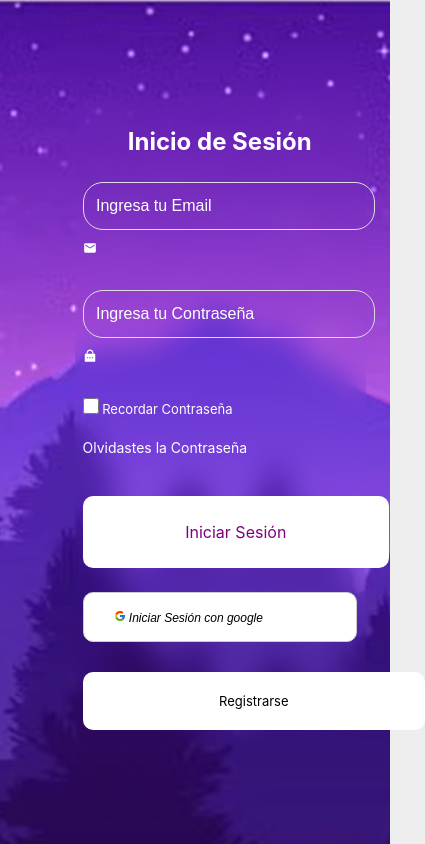
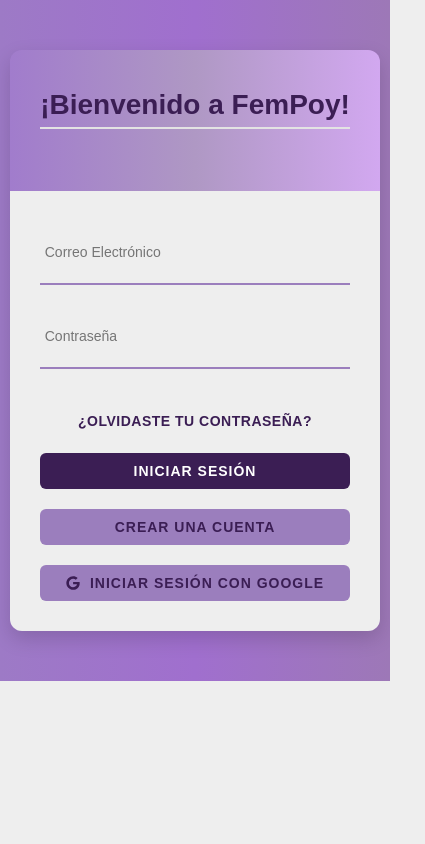
Before and after one commit to YenyVillalba/miprueba, a React (Create React App) app: page /Login in a window 390 px wide. Shown: the whole page, 425 px wide, since content can reach past the window. Built offline with nearby package versions, Linux system fonts and the light colour scheme.

Commit message:
Agregar responsive faltante, actualización y mejora del Login

```diff
--- a/src/Components/Login.js
+++ b/src/Components/Login.js
@@ -1,52 +1,111 @@
-import React from 'react';
-import img1 from "../Assets/img1.png";
+import React, { useState } from "react";
+import { FaGoogle } from "react-icons/fa";
 import styles from "../Styles/Login.module.css";
-import { MdEmail } from "react-icons/md";
-import { RiLockPasswordFill } from "react-icons/ri";
-import { FcGoogle } from "react-icons/fc";
-import { Link } from 'react-router-dom';
-
-
+import { useNavigate } from "react-router-dom";
 
 const Login = () => {
+  const [isRegister, setIsRegister] = useState(false); // Determina si estamos en la vista de registro
+  const [name, setName] = useState("");
+  const [email, setEmail] = useState("");
+  const [password, setPassword] = useState("");
+  const navigate = useNavigate();
+
+  // Maneja el envío del formulario, ya sea login o registro
+  const handleSubmit = (e) => {
+    e.preventDefault();
+    if (isRegister) {
+      setIsRegister(false); // Cambiar automáticamente a la vista de Login después del registro
+    } else {
+      // Simulamos el inicio de sesión y redirigimos al Home
+      navigate("/");
+    }
+  };
+
+  // Cambia entre vista de Login y Registro
+  const toggleForm = () => {
+    setIsRegister(!isRegister); // Cambiar el estado para alternar entre los formularios
+  };
+
   return (
-    <div>
-        <div className={styles.login}>
-          <img src={img1}  alt='fondo' className={styles.ImgFondo}/>
-           <form className={styles.loginForm}>
-              <h1 className={styles.title} > Inicio de Sesión</h1>
-           <div className={styles.loginFields}>
-                <div className={styles.loginBox}>
-                  <input type='email' placeholder=' Ingresa tu Email' required className={styles.loginInput}/>
-                  <i><MdEmail />  </i>
-                </div>
-                <div className={styles.loginBox}>
-                  <input type='password' placeholder=' Ingresa tu Contraseña' required className={styles.loginInput}/>
-                  <i><RiLockPasswordFill /></i>
-                </div>
-                <div className={styles.check}>
-                  <input type='checkbox' className={styles.checkInput} id='user-check'/>
-                  <label htmlFor="usercheck" className={styles.checkLabel}> Recordar Contraseña</label>
-                   <p className={styles.forgot} >Olvidastes la Contraseña</p>
-                </div>
+  <div className={styles.body}>
+    <div className={styles.container}>
+      {/* Sección Izquierda */}
+      <div className={styles.left}>
+        <h2 className={styles.title}>{isRegister ? "¡Únete a nosotros!" : "¡Bienvenido a FemPoy!"}</h2>
+        <p className={styles.subtitle}>
+          {isRegister ? "Crea una cuenta para empezar" : ""}
+        </p>
+      </div>
 
-           </div>
-           <div className={styles.buttonForm}><Link to="/" >Iniciar Sesión </Link></div>
-           <div className={styles.Separator}>
-                <br></br>
-            <div className={styles.signIn}>
-              <button className={styles.google}>
-                <i  className={styles.pGoogle} ><FcGoogle /> Iniciar Sesión con google</i>
-               </button>
-               <div className={styles.Register}>
-                  <p>Registrarse</p>
-               </div>
+      {/* Sección Derecha */}
+      <div className={styles.right}>
+        <form onSubmit={handleSubmit} className={styles.form}>
+          {/* Mostrar campo de Nombre solo en Registro */}
+          {isRegister && (
+            <div className={styles.formGroup}>
+              <input
+                type="text"
+                placeholder="Nombre Completo"
+                value={name}
+                onChange={(e) => setName(e.target.value)}
+                className={styles.input}
+                />
             </div>
-           </div>
-           </form>
+          )}
+
+          {/* Campos comunes para Login y Registro */}
+          <div className={styles.formGroup}>
+            <input
+              type="email"
+              placeholder="Correo Electrónico"
+              value={email}
+              onChange={(e) => setEmail(e.target.value)}
+              className={styles.input}
+              />
+          </div>
+          <div className={styles.formGroup}>
+            <input
+              type="password"
+              placeholder="Contraseña"
+              value={password}
+              onChange={(e) => setPassword(e.target.value)}
+              className={styles.input}
+              />
+          </div>
+
+          {/* Enlace para olvidar la contraseña solo en Login */}
+          {!isRegister && (
+            <div className={styles.forgotPassword}>
+              <a href="/" className={styles.forgotPasswordLink}>
+                ¿Olvidaste tu contraseña?
+              </a>
+            </div>
+          )}
+
+          {/* Botón de Login o Registro */}
+          <button type="submit" className={styles.button}>
+            {isRegister ? "Registrarse" : "Iniciar Sesión"}
+          </button>
+        </form>
+
+        {/* Botón para cambiar entre Login y Registro */}
+        <button
+          onClick={toggleForm} // Alternar entre Login y Registro
+          className={styles.registerButton}
+          >
+          {isRegister ? "¿Ya tienes una cuenta? Iniciar Sesión" : "Crear una cuenta"}
+        </button>
+
+        {/* Botón para iniciar sesión con Google */}
+        <div className={styles.socialLogin}>
+          <button className={styles.socialButton}>
+            <FaGoogle className={styles.socialIcon} /> INICIAR SESIÓN CON GOOGLE
+          </button>
         </div>
+      </div>
     </div>
-  )
-}
+  </div>
+  );
+};
 
 export default Login;
--- a/src/Styles/Home.module.css
+++ b/src/Styles/Home.module.css
@@ -10,7 +10,7 @@
   }
 
   .overlay {
-    background-color: rgba(59, 30, 84, 0.7);
+    background-color: #9B7EBD;;
     padding: 20px;
     display: flex;
     flex-direction: column;
--- a/src/Styles/Login.module.css
+++ b/src/Styles/Login.module.css
@@ -1,274 +1,244 @@
-img {
-    max-width: 100%;
-    height: auto;
-    display: block;
+/* Fondo global */
+.body {
+  overflow: hidden;
+  background: linear-gradient(90deg, #9d7ac6, #a06fce, #9d78b7); /* Degradado con tonos lila */
+  font-family: 'Poppins', sans-serif;
 }
 
-.ImgFondo {
-    position: absolute;
-    object-position: center;
-    object-fit: cover;
-    height: 100%;
-    width: 100%;
-    background-image: url(../Assets/img1.png);
-    background-size: cover;
+/* Contenedor principal */
+.container {
+  display: flex;
+  width: 800px;
+  height: 500px;
+  box-shadow: 0 8px 20px rgba(0, 0, 0, 0.15);
+  margin: 50px auto;
+  border-radius: 12px;
+  overflow: hidden;
+  transition: 0.3s;
 }
 
-:root {
-    --white-color: hsl(0, 0%, 100%);
-    --black-color: hsl(0, 0%, 0%);
+/* Sección izquierda */
+.left {
+  flex: 1;
+  background: linear-gradient(90deg, #a17ccc, #af98c4, #d2a8f0);
+  color: white;
+  display: flex;
+  flex-direction: column;
+  justify-content: center;
+  align-items: center;
+  padding: 20px;
+  text-align: center;
 }
 
-a {
-    text-decoration: none;
+/* Sección derecha */
+.right {
+  flex: 1;
+  background: #EEEEEE; /* Fondo gris claro */
+  padding: 40px;
+  display: flex;
+  flex-direction: column;
+  justify-content: center;
 }
 
-.login {
-    position: relative;
-    height: 100vh;
-    display: grid;
-    justify-content: center;
-    align-items: center;
+/* Estilos del formulario */
+.form {
+  display: flex;
+  flex-direction: column;
 }
 
-.loginForm {
-    width: 420px;
-    position: relative;
-    margin-inline: 24px;
-    padding: 40px 16px;
-    color: var(--white-color);
-    border-radius: 15px;
-    backdrop-filter: blur(14px);
+/* Estilo de los grupos de formulario (inputs) */
+.formGroup {
+  display: flex;
+  align-items: center;
+  position: relative;
+  border-bottom: 2px solid #9B7EBD; /* Lila */
+  margin-bottom: 20px;
+  padding: 5px 0;
+  transition: 0.3s;
 }
 
-.title {
-    text-align: center;
-    font-size: 32px;
-    margin-bottom: 20px;
+/* Efecto al hacer foco en el input */
+.formGroup:focus-within {
+  border-bottom: 2px solid #3B1E54; /* Morado oscuro */
 }
 
-.loginFields,
-.loginBox {
-    display: grid;
+/* Estilo de los inputs */
+.input {
+  flex: 1;
+  font-size: 16px;
+  color: #3B1E54; /* Morado oscuro */
+  background: transparent;
+  border: none;
+  outline: none;
+  padding: 10px 5px;
 }
 
-.loginFields {
-    row-gap: 20px;
-    margin-bottom: 16px;
+/* Estilo del botón principal */
+.button {
+  background: #3B1E54; /* Morado oscuro */
+  border: none;
+  color: white;
+  padding: 12px;
+  border-radius: 6px;
+  cursor: pointer;
+  font-size: 15px;
+  font-weight: bold;
+  transition: 0.3s;
+  text-transform: uppercase;
+  letter-spacing: 1px;
 }
 
-.loginInput,
-.buttonForm {
-    outline: none;
+/* Efecto al pasar el mouse en el botón */
+.button:hover {
+  background: #2E143F; /* Morado aún más oscuro */
 }
 
-.loginInput {
-    width: 90%;
-    height: 6px;
-    background: none;
-    color: var(--white-color);
-    padding-block: 20px;
-    border-radius: 20px;
+/* Estilo del botón de registro */
+.registerButton {
+  margin-top: 20px;
+  padding: 12px;
+  font-size: 12px;
+  font-weight: bold;
+  border: none;
+  background: #9B7EBD; /* Lila */
+  color: #3B1E54; /* Morado oscuro */
+  border-radius: 6px;
+  cursor: pointer;
+  transition: 0.3s;
+  text-align: center;
+  text-transform: uppercase;
+  letter-spacing: 1px;
 }
 
-.loginInput::placeholder {
-    color: var(--white-color);
+/* Efecto al pasar el mouse en el botón de registro */
+.registerButton:hover {
+  background: #8668A6; /* Lila más oscuro */
 }
 
-.checkBox {
-    display: flex;
-    justify-content: space-between;
-    align-items: center;
+/* Estilos del login social */
+.socialLogin {
+  display: flex;
+  justify-content: space-around;
+  margin-top: 20px;
 }
 
-.check {
-    margin-bottom: 6px;
-    font-size: 13px;
+/* Estilo del botón social */
+.socialButton {
+  display: flex;
+  align-items: center;
+  justify-content: center;
+  background: #9B7EBD; /* Lila */
+  color: #3B1E54; /* Morado oscuro */
+  border: none;
+  padding: 12px 20px;
+  border-radius: 6px;
+  cursor: pointer;
+  font-size: 12px;
+  font-weight: bold;
+  transition: 0.3s;
+  text-transform: uppercase;
+  letter-spacing: 1px;
 }
 
-.checkBox {
-    column-gap: 8px;
+/* Efecto al pasar el mouse en el botón social */
+.socialButton:hover {
+  background: #8668A6; /* Lila más oscuro */
 }
 
-.checkInput {
-    width: 16px;
-    height: 16px;
-    accent-color: var(--white-color);
+/* Estilo del icono social */
+.socialIcon {
+  margin-right: 10px;
 }
 
-.forgot {
-    color: var(--white-color);
-    margin-left: 20%;
+/* Títulos */
+.title {
+  font-size: 35px;
+  font-weight: bold;
+  margin-bottom: 10px;
+  color: #3B1E54; /* Morado oscuro */
 }
 
-.forgot:hover {
-    text-decoration: underline;
+.subtitle {
+  margin-left: 100px;
+  font-size: 19px;
+  opacity: 0.8;
+  color: #3B1E54;
 }
 
-.loginButton {
-    width: 100%;
-    padding: 16px;
-    margin-bottom: 16px;
-    border-radius: 16px;
-    background-color: #fff;
-    color: white;
-    font-weight: 500;
-    cursor: pointer;
-    border: 2px solid var(--white-color);
+/* Estilos para "Olvidaste tu contraseña?" */
+.forgotPassword {
+  text-align: center;
+  margin-top: 20px;
+  margin-bottom: 20px;
 }
 
-.separator {
-    width: calc(100% - 20px);
-    display: grid;
-    grid-template-columns: 4fr 1fr 4fr;
-    gap: 10px;
-    margin: 0 10px;
-    margin-top: 5px;
-    margin-bottom: 16px;
+.forgotPasswordLink {
+  color: #3B1E54; /* Morado oscuro */
+  text-decoration: none;
+  font-size: 14px;
+  font-weight: bold;
+  letter-spacing: 0.5px;
+  transition: 0.3s;
+  text-transform: uppercase;
 }
 
-.separator > p {
-    display: block;
-    text-align: center;
-    font-size: 15px;
-    font-weight: 500;
-    color: #fff;
-    margin: auto;
+/* Efecto al pasar el mouse */
+.forgotPasswordLink:hover {
+  color: #2E143F; /* Un tono más oscuro */
 }
 
-.hr {
-    border: 1px solid #ddd;
+/* 🔹 🔹 🔹 🔹 RESPONSIVE 🔹 🔹 🔹 🔹 */
+
+/* Para pantallas medianas (tablets) */
+@media (max-width: 900px) {
+  .container {
+      width: 90%;  /* Reduce el ancho */
+      height: auto; /* Permite que se expanda según el contenido */
+      flex-direction: column; /* Pone las secciones en columna */
+  }
+
+  .left {
+      padding: 30px; /* Ajusta el espacio interno */
+  }
+
+  .right {
+      padding: 30px;
+  }
 }
 
-.signIn {
-    display: flex;
-    gap: 15px;
+/* Para pantallas pequeñas (móviles) */
+@media (max-width: 600px) {
+  .container {
+      width: 95%;
+      height: auto;
+  }
+
+  .left {
+      padding: 20px;
+      font-size: 14px; /* Reduce el tamaño de texto */
+  }
+
+  .title {
+      font-size: 28px; /* Reduce tamaño del título */
+  }
+
+  .subtitle {
+      font-size: 16px;
+      margin-left: 0;
+      text-align: center;
+  }
+
+  .input {
+      font-size: 14px; /* Reduce tamaño de los inputs */
+  }
+
+  .button, .registerButton, .socialButton {
+      font-size: 14px;
+      padding: 10px;
+  }
+
+  .socialLogin {
+      flex-direction: column;
+      gap: 10px;
+  }
 }
-
-.google {
-    display: flex;
-    align-items: center;
-    justify-content: space-between;
-    border-radius: 10px;
-    cursor: pointer;
-    width: 60%;
-    height: 60px;
-    padding: 0 30px;
-    background-color: #fff;
-    border: 1px solid #ccc;
-}
-
-.buttonForm {
-    border-radius: 10px;
-    cursor: pointer;
-    width: 74%;
-    height: 40px;
-    text-align: center;
-    justify-content: center;
-    align-items: center;
-    display: flex;
-    color: black;
-    padding: 0 30px;
-    background-color: #fff;
-    border: 4px solid #fff;
-}
-
-.Register {
-    font-size: 13px;
-    text-align: center;
-    background-color: #fff;
-    color: black;
-    border-radius: 10px;
-    cursor: pointer;
-    width: 40%;
-    height: 50px;
-    padding: 0 30px;
-    background-color: #fff;
-    border: 4px solid #fff;
-    margin-right: 10%;
-}
-
-a {
-    font-size: medium;
-    color: purple;
-}
-
-.pGoogle {
-    color: black;
-    font-size: 12px;
-}
-
-/* Media Queries for Responsiveness */
-
-@media (max-width: 768px) {
-    .loginForm {
-        width: 90%; /* Full width with some padding */
-        padding: 20px 10px;
-    }
-
-    .title {
-        font-size: 28px; /* Slightly smaller title */
-    }
-
-    .loginInput, .buttonForm {
-        width: 100%; /* Make inputs and button full-width */
-    }
-
-    .forgot {
-        margin-left: 0; /* Remove left margin for smaller screens */
-        font-size: 14px;
-    }
-
-    .loginButton {
-        padding: 14px; /* Slightly smaller button padding */
-    }
-
-    .separator {
-        grid-template-columns: 1fr 1fr 1fr; /* More balanced separator for mobile */
-    }
-
-    .signIn {
-        flex-direction: column; /* Stack social media buttons vertically */
-    }
-
-    .google {
-        width: 100%; /* Make Google button full width */
-        margin-bottom: 15px; /* Add space between buttons */
-    }
-
-    .buttonForm {
-        width: 100%; /* Make button full-width */
-    }
-
-    .Register {
-        width: 80%; /* Make Register button take up more space */
-        margin: 0 auto;
-    }
-}
-
-@media (max-width: 480px) {
-    .loginForm {
-        width: 95%; /* Make the form take almost the full screen width */
-        padding: 15px 8px;
-    }
-
-    .title {
-        font-size: 24px; /* Even smaller font for small screens */
-    }
-
-    .loginButton, .buttonForm {
-        padding: 12px; /* Make buttons more compact */
-    }
-
-    .separator {
-        margin: 0 5px; /* Reduce margin on small screens */
-    }
-
-    .google, .buttonForm, .Register {
-        width: 100%; /* Make buttons full width */
-    }
-
-    .google {
-        height: 50px; /* Adjust the height of the Google button */
-    }
-}
```
Also changed, not shown: src/Components/Menu.js (+9 -3 lines), src/Styles/Eventos.module.css (+43 -30 lines).
